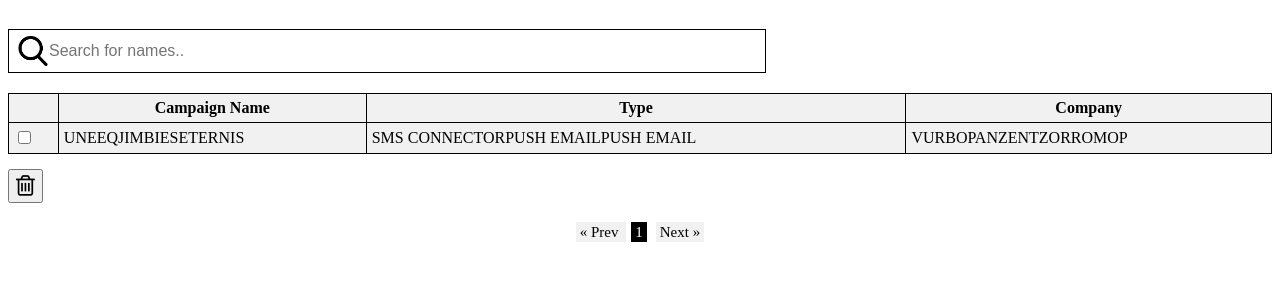
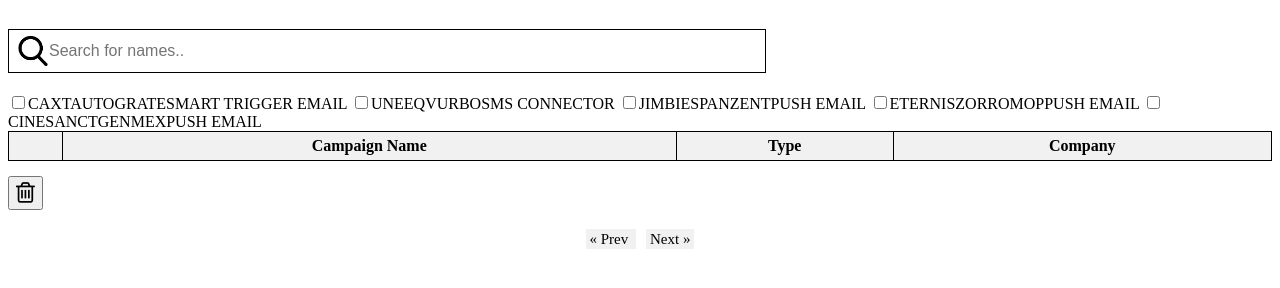
Before and after one commit to lohi212/Campaign_listing, a website: page public/index.html in a window 1280 px wide. Shown: the part 108-396 px from the top of the page. Drawn offline with Linux system fonts and the light colour scheme.

Commit message:
Dynamic Table Creation

```diff
--- a/public/app.js
+++ b/public/app.js
@@ -1,10 +1,8 @@
-
- displayjson();
- var pager = new Pager('dataTbl', 5);
+displayjson();
+ var pager = new Pager('dataTbl', 1);
 pager.init();
 pager.showPageNav('pager', 'pageNavPosition');
 pager.showPage(1);
-
  function displayjson()
  {
 
@@ -13,21 +11,24 @@ pager.showPage(1);
 	fetch(url)
 	.then(response => response.json())
 	.then(data => {
+		var tablecontents = "";
 
-		for (var i = 1; i < 4; i++){
-			//const cell=
-			const tdname=document.getElementById('name');
-			const tdtype=document.getElementById('type');
-			const tdcompany=document.getElementById('company');
-			tdname.innerHTML+=data[i].name;
-			tdcompany.innerHTML+=data[i].company;
-			tdtype.innerHTML+=data[i].type;
-			//console.log(tdname);
-		}
+		for (var i = 0; i < 5; i ++)
+			{
+			console.log(data[i].name);
+			tablecontents += " <tr> <td><input type=checkbox name='delBox'></td>";
+			tablecontents += "<td>" + data[i].name + "</td>";
+			tablecontents += "<td>" + data[i].company + "</td>";
+			tablecontents += "<td>" + data[i].type + "</td>";
+			tablecontents += "</tr>";
+			}
+			console.log(tablecontents);
+		//tablecontents += "</table>";
+     document.getElementById("tablespace").innerHTML = tablecontents;
+
 
 	});
  }
-
  function Pager(tableName, itemsPerPage) {
 	this.tableName = tableName;
 	this.itemsPerPage = itemsPerPage;
--- a/public/index.html
+++ b/public/index.html
@@ -21,13 +21,8 @@
 	<th>Company</th>
 
   </tr>
-  <tr>
-    <td><input type=checkbox name='delBox'>
-    <td><div id="name"></div></td>
-	<td><div id="type"></div></td>
-	<td><div id="company"></div></td>
+	<div id="tablespace"></div>
 
-  </tr>
 </table>
 
 <button style="font-size:24px" onclick="deleteRows()"><i class="fa fa-trash-o"></i></button>
```
